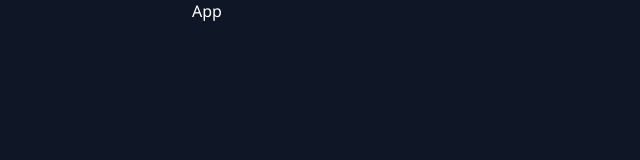
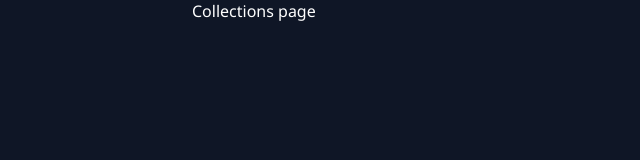
Before and after one commit to michaelrabbai/anylist, a React (Create React App) app: page / in a window 1280 px wide. Shown: the top 160 px of the page, without its empty margins (0-640 px from the left). Built offline with nearby package versions, Linux system fonts and the light colour scheme; the HTML template or start-up script is replaced by a standard one.

Commit message:
create base Collections page

```diff
--- a/src/App.tsx
+++ b/src/App.tsx
@@ -1,7 +1,12 @@
 import React from 'react';
+import Collections from './pages/Collections';
 
 function App() {
-  return <div className="app">App</div>;
+  return (
+    <div className="app">
+      <Collections />
+    </div>
+  );
 }
 
 export default App;
--- /dev/null
+++ b/src/pages/Collections.tsx
@@ -0,0 +1,5 @@
+const Collections = () => {
+  return <div>Collections page</div>;
+};
+
+export default Collections;
```
